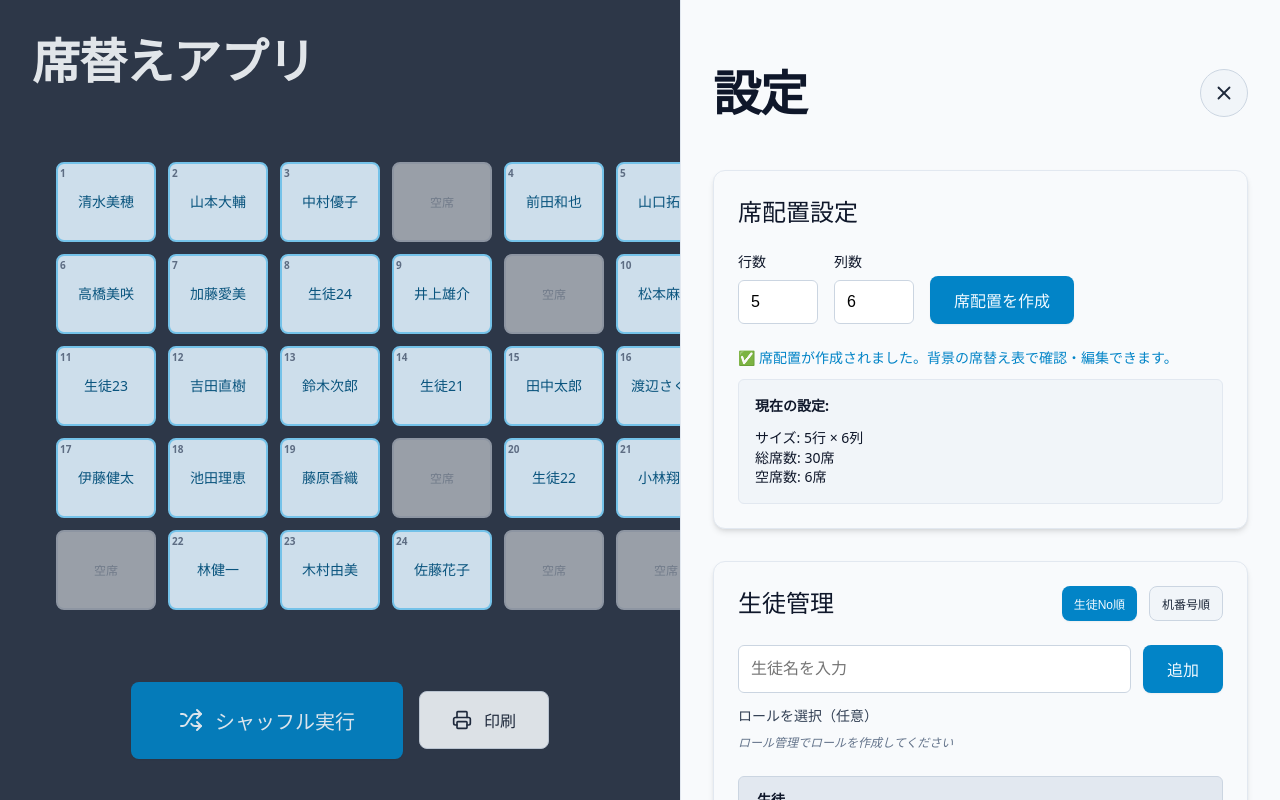
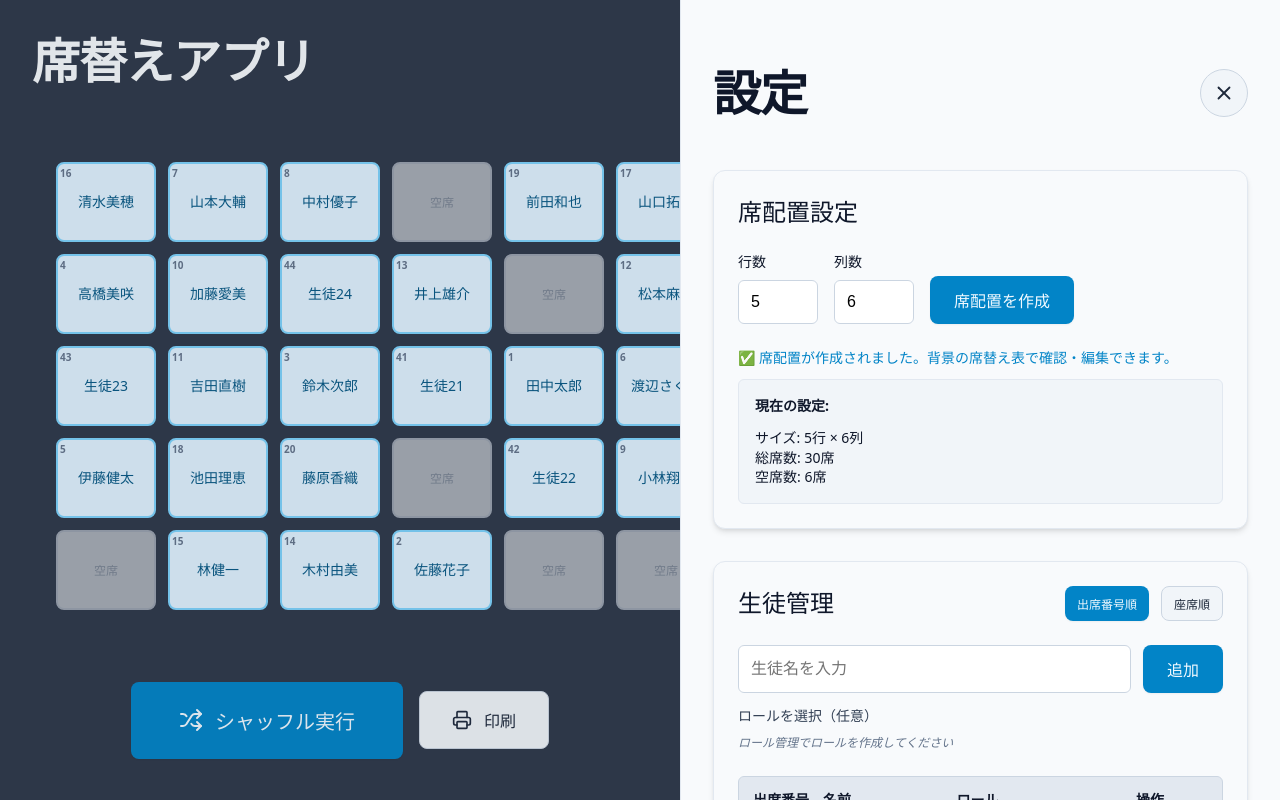
Before and after one commit to KeigoHarada/seat_shuffle, a React (Vite) app: page / in a window 1280 px wide. Both pictures are taken after a click on the button 1232 px from the left and 48 px from the top of the page. Built offline with nearby package versions, Linux system fonts and the light colour scheme.

Commit message:
refactor: 生徒管理と席グリッドで出席番号の表示に変更し、関連するロジックを整理

```diff
--- a/src/components/SeatGrid.tsx
+++ b/src/components/SeatGrid.tsx
@@ -273,15 +273,11 @@ export const SeatGrid: React.FC = () => {
     setDragOverSeatId(null);
   };
 
-  // 生徒が割り当てられた席の番号を計算
-  const getSeatNumber = (seatIndex: number) => {
-    let seatNumber = 0;
-    for (let i = 0; i <= seatIndex; i++) {
-      if (!currentLayout.seats[i].isEmpty && currentLayout.seats[i].studentId) {
-        seatNumber++;
-      }
-    }
-    return seatNumber;
+  // 生徒の出席番号を取得
+  const getAttendanceNumber = (studentId?: string) => {
+    if (!studentId) return null;
+    const student = students.find(s => s.id === studentId);
+    return student?.studentNumber;
   };
 
   return (
@@ -317,8 +313,8 @@ export const SeatGrid: React.FC = () => {
               cursor: !seat.isEmpty && seat.studentId ? 'grab' : 'default'
             }}
           >
-          {/* 席番号 */}
-          {!seat.isEmpty && seat.studentId && (
+          {/* 出席番号 */}
+          {!seat.isEmpty && seat.studentId && getAttendanceNumber(seat.studentId) && (
             <div style={{
               position: 'absolute',
               top: '2px',
@@ -328,7 +324,7 @@ export const SeatGrid: React.FC = () => {
               fontWeight: 'bold',
               zIndex: 1
             }}>
-              {getSeatNumber(index)}
+              {getAttendanceNumber(seat.studentId)}
             </div>
           )}
 
--- a/src/components/StudentManager.tsx
+++ b/src/components/StudentManager.tsx
@@ -33,7 +33,7 @@ export const StudentManager: React.FC = () => {
   const [newStudentRoles, setNewStudentRoles] = useState<string[]>([]);
   const [editingId, setEditingId] = useState<string | null>(null);
   const [editingName, setEditingName] = useState('');
-  const [sortBy, setSortBy] = useState<'studentNo' | 'seat'>('studentNo');
+  const [sortBy, setSortBy] = useState<'attendanceNo' | 'seat'>('attendanceNo');
   const [showRoleMenu, setShowRoleMenu] = useState<string | null>(null);
 
   // 生徒の席番号を取得
@@ -135,18 +135,18 @@ export const StudentManager: React.FC = () => {
         <h2 className="text-title3">生徒管理</h2>
         <div style={{ display: 'flex', gap: 'var(--spacing-sm)' }}>
           <button
-            className={`btn ${sortBy === 'studentNo' ? 'btn-primary' : 'btn-secondary'}`}
-            onClick={() => setSortBy('studentNo')}
+            className={`btn ${sortBy === 'attendanceNo' ? 'btn-primary' : 'btn-secondary'}`}
+            onClick={() => setSortBy('attendanceNo')}
             style={{ padding: 'var(--spacing-xs) var(--spacing-sm)', fontSize: '0.75rem' }}
           >
-            生徒No順
+            出席番号順
           </button>
           <button
             className={`btn ${sortBy === 'seat' ? 'btn-primary' : 'btn-secondary'}`}
             onClick={() => setSortBy('seat')}
             style={{ padding: 'var(--spacing-xs) var(--spacing-sm)', fontSize: '0.75rem' }}
           >
-            机番号順
+            座席順
           </button>
         </div>
       </div>
@@ -228,7 +228,7 @@ export const StudentManager: React.FC = () => {
             {/* ヘッダー */}
             <div style={{
               display: 'grid',
-              gridTemplateColumns: '40px 40px 1fr 1fr 120px',
+              gridTemplateColumns: '60px 1fr 1fr 120px',
               alignItems: 'center',
               gap: 'var(--spacing-sm)',
               padding: 'var(--spacing-sm)',
@@ -238,8 +238,7 @@ export const StudentManager: React.FC = () => {
               fontWeight: 'bold',
               fontSize: '0.875rem'
             }}>
-              <span style={{ textAlign: 'center' }}>生徒No.</span>
-              <span style={{ textAlign: 'center' }}>机No.</span>
+              <span style={{ textAlign: 'center' }}>出席番号</span>
               <span>名前</span>
               <span>ロール</span>
               <span style={{ textAlign: 'center' }}>操作</span>
@@ -250,7 +249,7 @@ export const StudentManager: React.FC = () => {
                 key={student.id}
                 style={{
                   display: 'grid',
-                  gridTemplateColumns: '40px 40px 1fr 1fr 120px',
+                  gridTemplateColumns: '60px 1fr 1fr 120px',
                   alignItems: 'center',
                   gap: 'var(--spacing-sm)',
                   padding: 'var(--spacing-sm)',
@@ -270,16 +269,6 @@ export const StudentManager: React.FC = () => {
                       }}
                     >
                       {student.studentNumber}
-                    </span>
-                    <span
-                      style={{
-                        fontSize: '0.75rem',
-                        fontWeight: 'bold',
-                        color: 'var(--color-secondary-600)',
-                        textAlign: 'center'
-                      }}
-                    >
-                      {student.seatNumber || '-'}
                     </span>
                     <input
                       type="text"
@@ -354,16 +343,6 @@ export const StudentManager: React.FC = () => {
                     >
                       {student.studentNumber}
                     </span>
-                    <span
-                      style={{
-                        fontSize: '0.75rem',
-                        fontWeight: 'bold',
-                        color: 'var(--color-secondary-600)',
-                        textAlign: 'center'
-                      }}
-                    >
-                      {student.seatNumber || '-'}
-                    </span>
                     <span className="text-body" style={{ overflow: 'hidden', textOverflow: 'ellipsis', whiteSpace: 'nowrap' }}>
                       {student.name}
                     </span>
```
